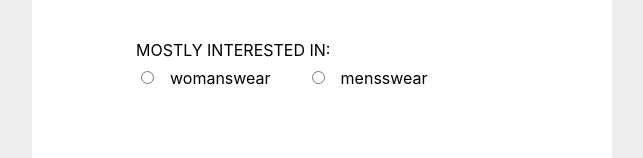
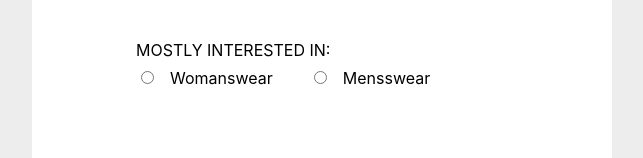
Before and after one commit to anthonyzamarro/dui-one, a React (Create React App) app: page / in a window 1280 px wide. Shown: the part 1069-1227 px from the top of the page, without its empty margins (318-961 px from the left). Built offline with nearby package versions, Linux system fonts and the light colour scheme.

Commit message:
add onChange event to radio input

```diff
--- a/src/components/Elements/Radio.tsx
+++ b/src/components/Elements/Radio.tsx
@@ -1,20 +1,22 @@
-import React, { useState } from "react"
+import React from "react"
 
 interface Props {
-    text: string
-
+    text: string,
+    name: string
 }
 
-const Radio: React.FC<Props> = ({ text }) => {
-    const [checked, setChecked] = useState(false);
+const Radio: React.FC<Props> = ({ text, name }) => {
+    let toggle = (e: object) => {
+        console.log(e, 'onChange')
+    }
+
     return (
-        <div className="radio__container__inner">
+        <div className="radio__container__inner" onChange={(e: object) => toggle(e)}>
             <input
                 type="radio"
                 value={text}
-                name={text}
+                name={name}
                 id={text}
-                onClick={() => setChecked(checked)}
             />
             <label htmlFor={text}>{text}</label>
         </div>
--- a/src/components/pages/Home.tsx
+++ b/src/components/pages/Home.tsx
@@ -84,10 +84,12 @@ const Home: React.FC = () => {
                 <fieldset className="fieldset__container-radio">
                     <label className="interest__title">MOSTLY INTERESTED IN:</label>
                     <Radio
-                        text="womanswear"
+                        text="Womanswear"
+                        name="gender"
                     />
                     <Radio
-                        text="mensswear"
+                        text="Mensswear"
+                        name="gender"
                     />
                 </fieldset>
             </div>
```
